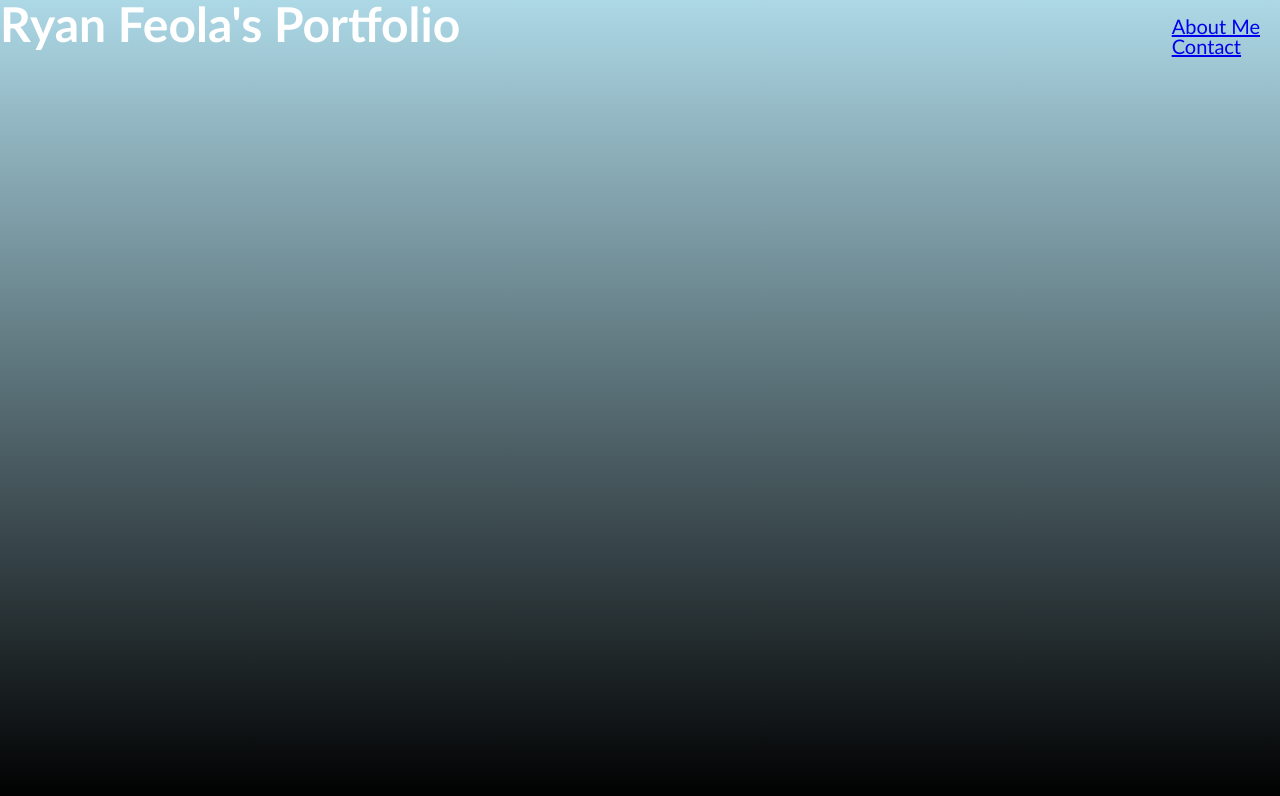
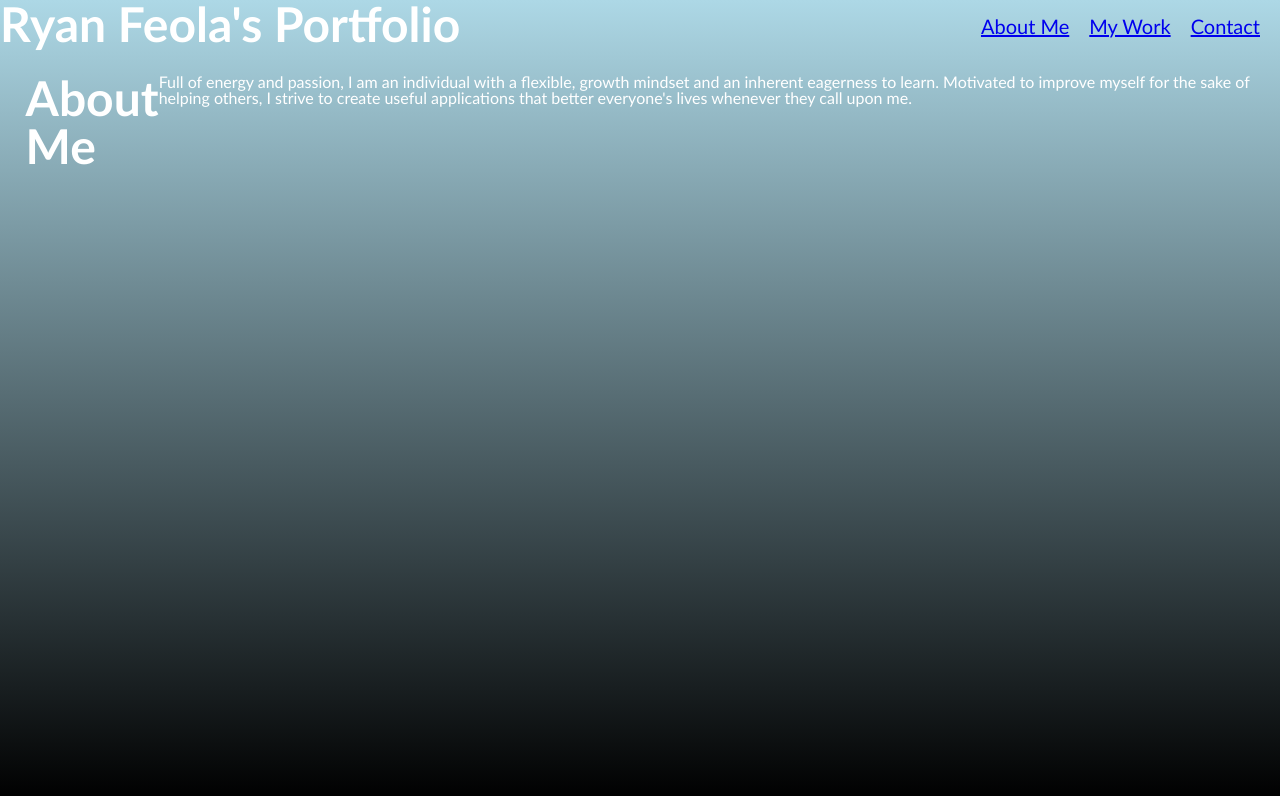
Before and after one commit to Darxmarx/personal-portfolio, a plain HTML site: page index.html in a window 1280 px wide. Drawn offline with Linux system fonts and the light colour scheme.

Commit message:
start on about me section and alignment

```diff
--- a/assets/css/style.css
+++ b/assets/css/style.css
@@ -21,13 +21,21 @@ header {
     justify-content: space-between;
 }
 
-h1 {
+h1, h2 {
     font-size: 300%;
 }
 
-nav {
+li {
+    float: right;
     padding-top: 16px;
     margin-right: 20px;
-    float: right;
     font-size: 125%;
 }
+
+.card {
+    display: flex;
+    flex-direction: row;
+    align-items: flex-start;
+    justify-content: space-between;
+    margin: 2%;
+}
--- a/index.html
+++ b/index.html
@@ -16,15 +16,25 @@
         <nav>
             <ul>
                 <li>
-                    <a href="#">About Me</a>
+                    <a href="#contact">Contact</a>
                 </li>
                 <li>
-                    <a href="#">Contact</a>
+                    <a href="#about-me">My Work</a>
+                </li>
+                <li>
+                    <a href="#about-me">About Me</a>
                 </li>
             </ul>
         </nav>
     </header>
 
+    <main>
+        <section class="card" id="about-me">
+            <h2>About Me</h2>
+            <p>Full of energy and passion, I am an individual with a flexible, growth mindset and an inherent eagerness to learn. Motivated to improve myself for the sake of helping others, I strive to create useful applications that better everyone's lives whenever they call upon me.</p></section>
+
+    </main>
+
 
 </body>
 
```
